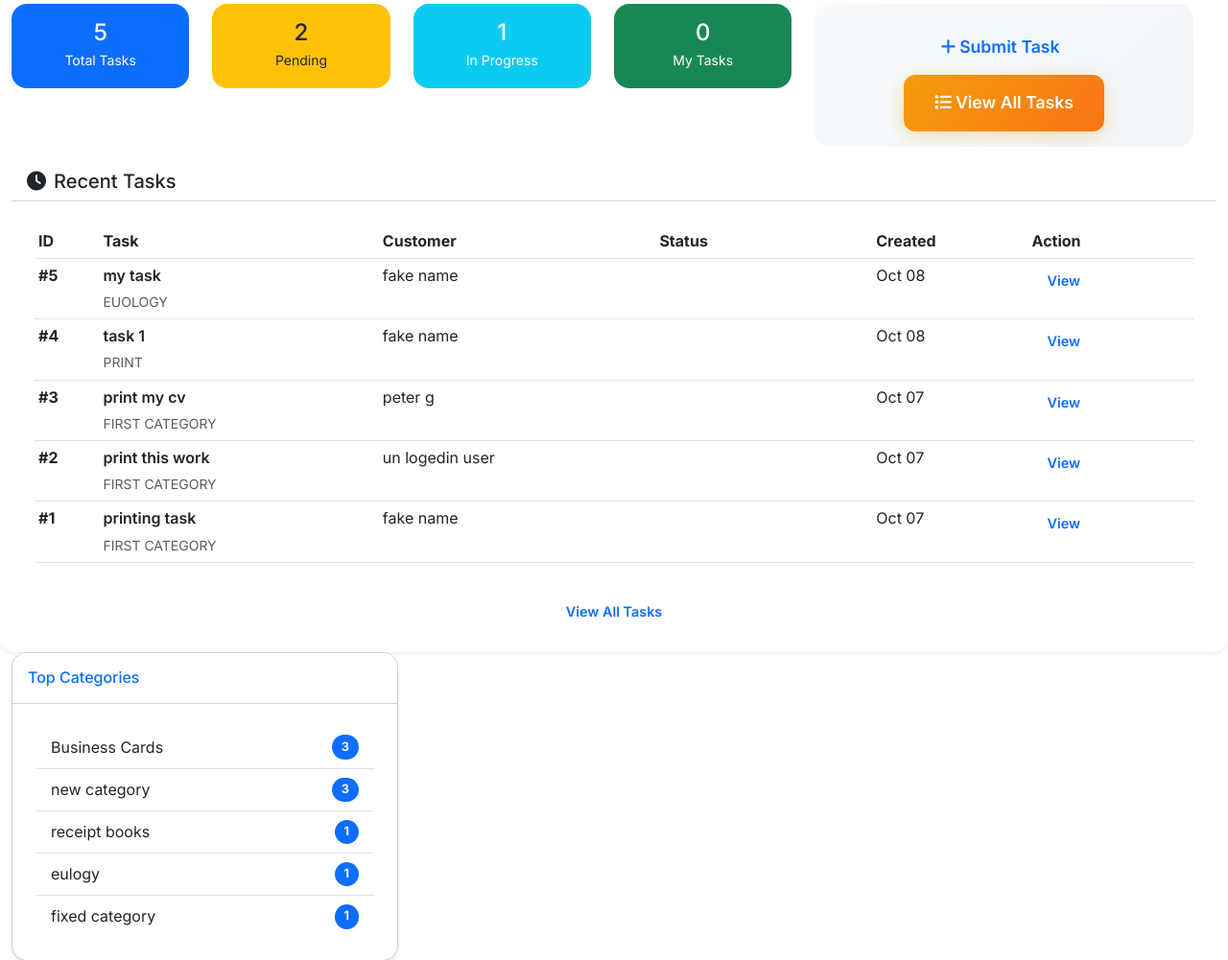
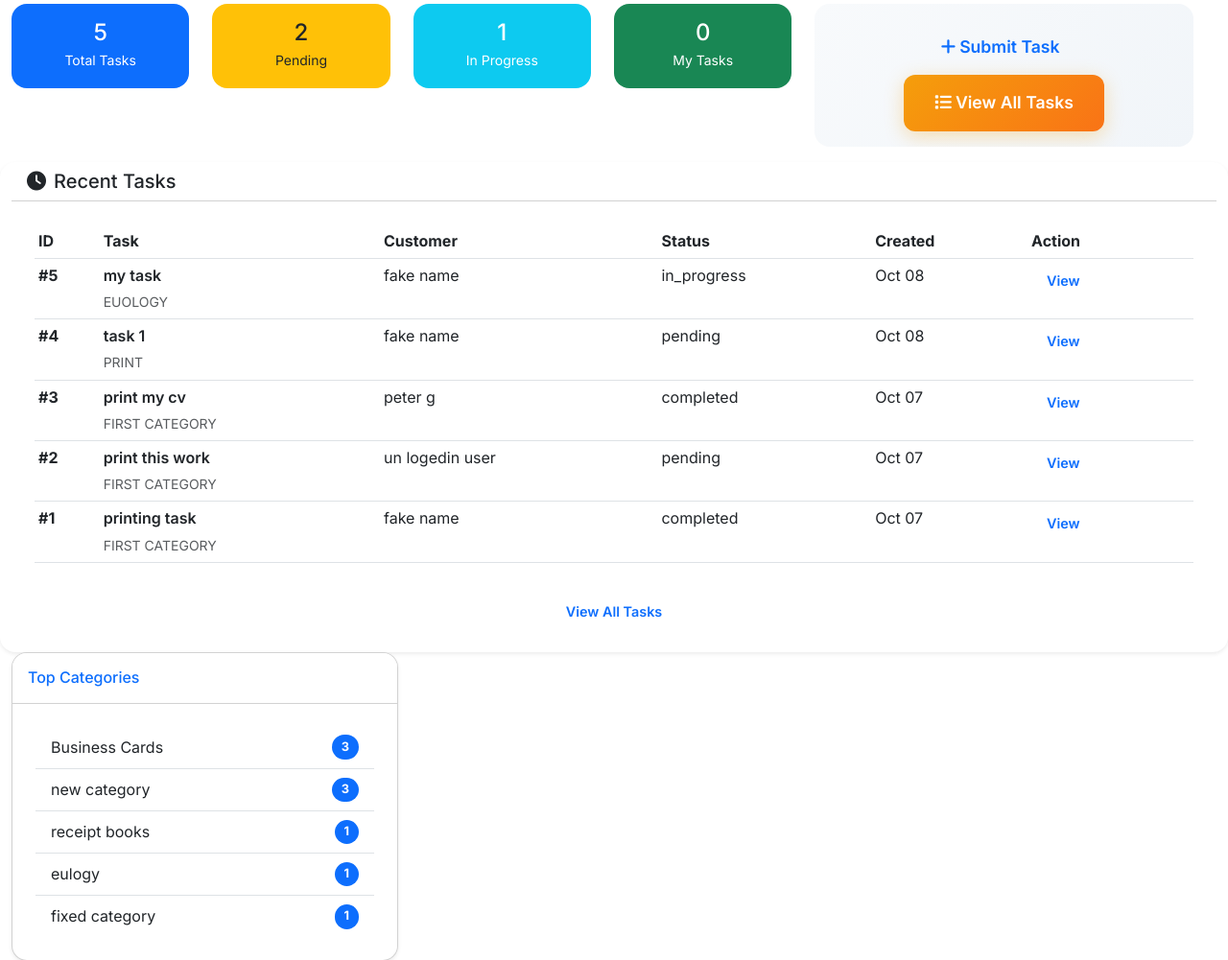
Before and after one commit to peter-sigma/county-cyber-meru, a Django app: page /dashboard/ in a window 1280 px wide. Shown: the part 1344-2345 px from the top of the page at 96% size. Run offline with Django 5.2, Linux system fonts and the light colour scheme; a user stored in the database is signed in; data comes from the database, SQL or seed files in the repository; both versions use the stored data as it was after the commit; some libraries are stand-ins or nearby versions.

Commit message:
added status in staff dashboard task section

```diff
--- a/county_cyber_meru/templates/staff/dashboard.html
+++ b/county_cyber_meru/templates/staff/dashboard.html
@@ -314,9 +314,7 @@
                         </td>
                         <td>{{ task.customer_name }}</td>
                         <td>
-                            <span class="badge task-status-{{ task.status }}">
-                                {{ task.get_status_display }}
-                            </span>
+                            <div>{{ task.status }}</div>
                         </td>
                         <td>{{ task.created_at|date:"M d" }}</td>
                         <td>
```
Also changed, not shown: county_cyber_meru/db.sqlite3.
